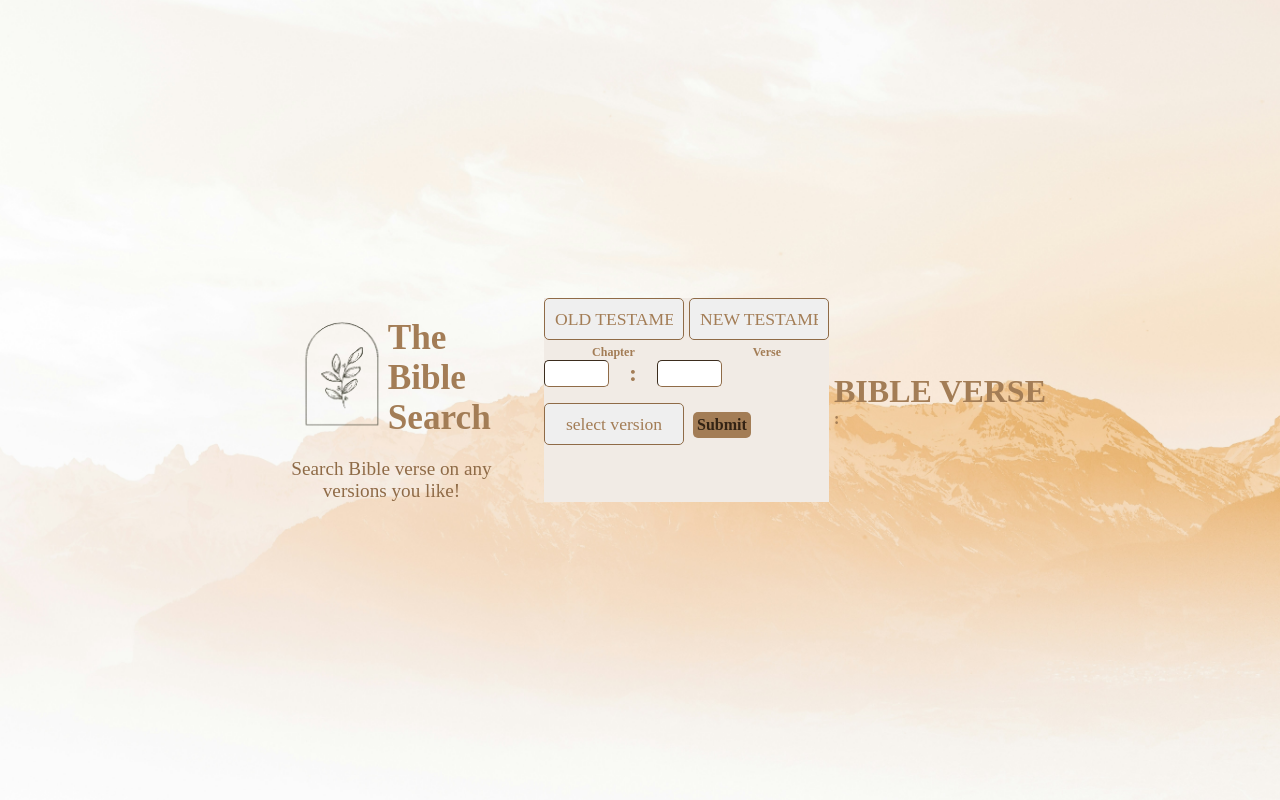
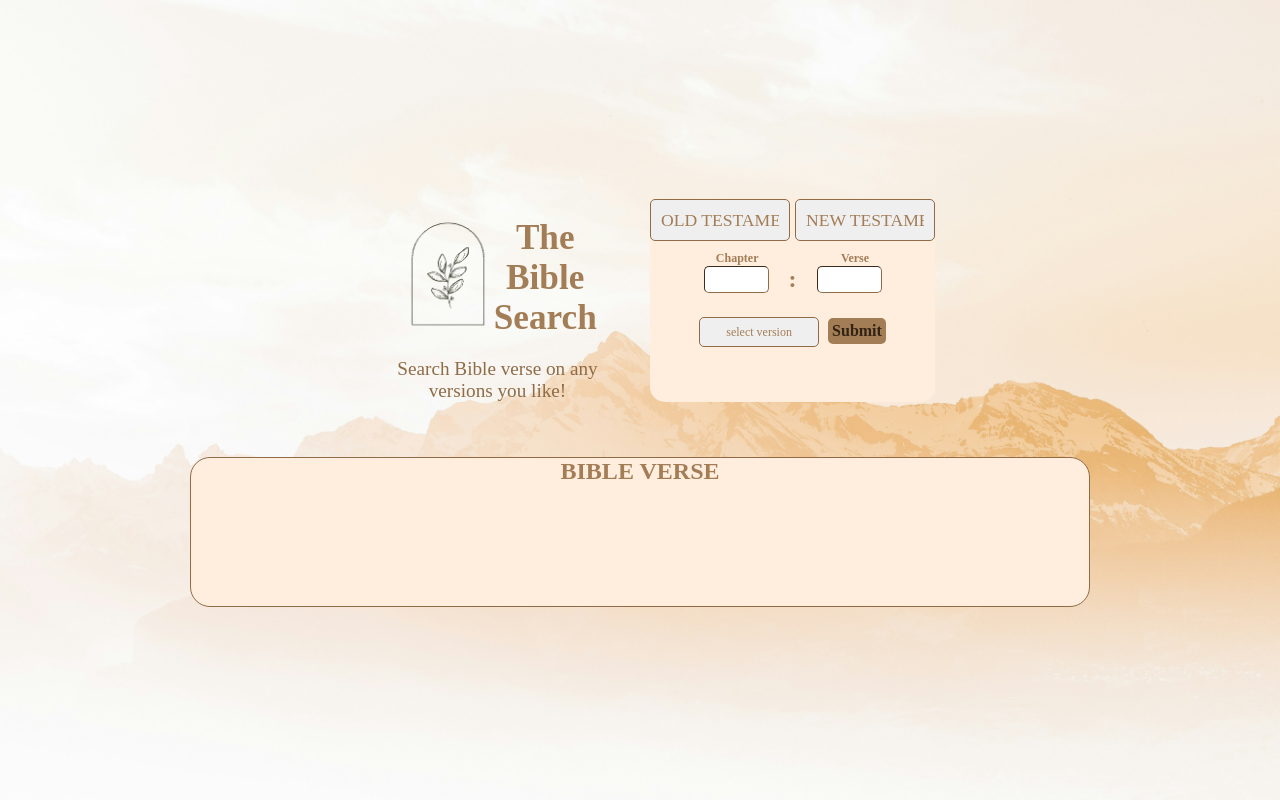
Before and after one commit to sojiyou/api-call.github.io, a plain HTML site: page index.html in a window 1280 px wide. Drawn offline with Linux system fonts and the light colour scheme; no server answers; a web font is replaced by a local one.

Commit message:
finalized the design of the website

```diff
--- a/style.css
+++ b/style.css
@@ -5,6 +5,7 @@
 }
 
 body {
+    display: flex;
     font-family: "Arima";
     background-image: url("images/background_image2.jpg");
     background-size: cover;
@@ -13,6 +14,8 @@ body {
     height: 100vh;
     justify-content: center;
     align-items: center;
+    text-align: center;
+    flex-direction: column;
 }
 
 .container {
@@ -62,15 +65,17 @@ body {
 /* --- end of left section --- */
 
 .right-section{
-    background-color: #f1ebe5;
+    background-color: #ffeede;
     color:#a37d56;
     padding-right: 0;
+    border-radius: 15px;
 }
 
 .right-section .top-row{
     display: flex;
     flex-direction: row;
     justify-content: space-evenly;
+    margin-top: 1px;
 }
 #new-testament{
     margin-right: 0;
@@ -84,7 +89,7 @@ select {
     margin-bottom: 5px;
     color:#a37d56;
 }
-select {
+select{
     -webkit-appearance: none;
     -moz-appearance: none;
     appearance: none;
@@ -92,21 +97,25 @@ select {
     border-width: 0.3px;
     border-radius: 5px;
 }
-.middle-row{
+.first-row{
     display: flex;
     flex-direction: column;
     align-items: center;
     margin-top: 5px;
 }
-.middle-row select, label{
+.first-row label{
     text-align: center;
     font: 800 12px "Arima";
 }
-.middle-row select{
-    height: 12px;
-    width: 100px;
+.second-row{
+    width: 100%;
+    text-align: center;
 }
-
+#translation{
+    width: 150px;
+    font-size: 1em;
+    padding: 4px;
+}
 .labels-inputs {
     display: flex;
     flex-direction: column;
@@ -121,10 +130,19 @@ select {
     gap: 70px;
 }
 .labels-inputs .inputs{
+    cursor: pointer;
     display: flex;
     flex-direction: row;
     gap: 20px;
 
+}
+#translation{
+    height: 30px;
+    font-size: 12px;
+    border-color: #8f6b47;
+    border-width: 0.3px;
+    border-radius: 5px;
+    width: 120px;
 }
 .inputs input{
     width: 65px;
@@ -134,6 +152,7 @@ select {
     text-align: center;
 }
 #submitBtn{
+    cursor: pointer;
     margin-top: 15px;
     padding: 4px;
     font: 800 1em "Arima";
@@ -142,3 +161,28 @@ select {
     background-color:  #a37d56;
     border:none;
 }
+#bible-verse-container{
+    display: flex;
+    flex-direction: column;
+    text-align: center;
+    width: 900px;
+    font: 800 12px "Arima";
+    margin-top: 50px;
+    background-color: #ffeede;
+    border-radius: 20px;
+    height: 150px;
+    border: 1px solid #8f6b47;
+}
+#bible-verse-container .chapter-verse{
+    display: flex;
+    flex-direction: row;
+    justify-content: center;
+    gap: 5px;
+
+}
+#text-result{
+    margin-top: 5px;
+}
+h4{
+    display: none;
+}
```
